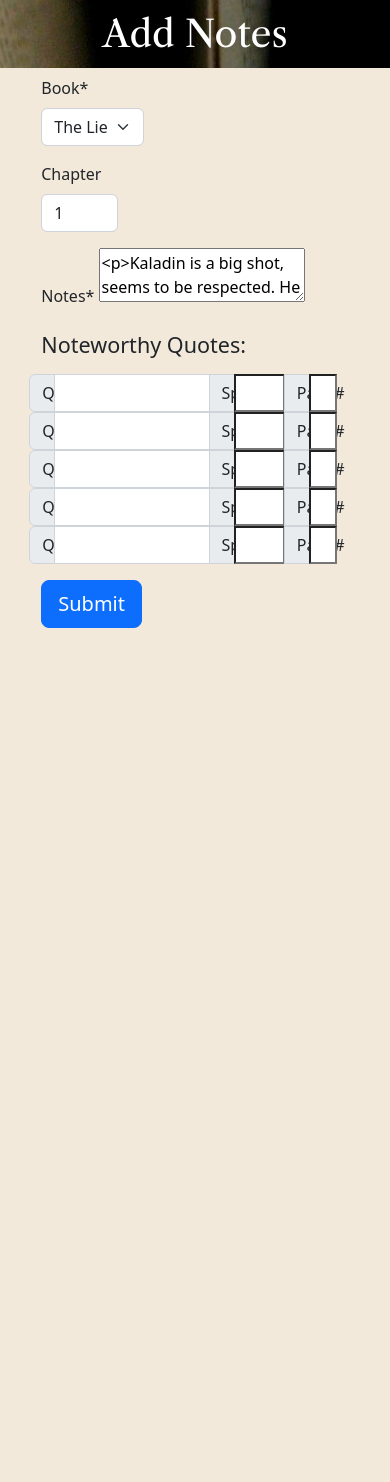
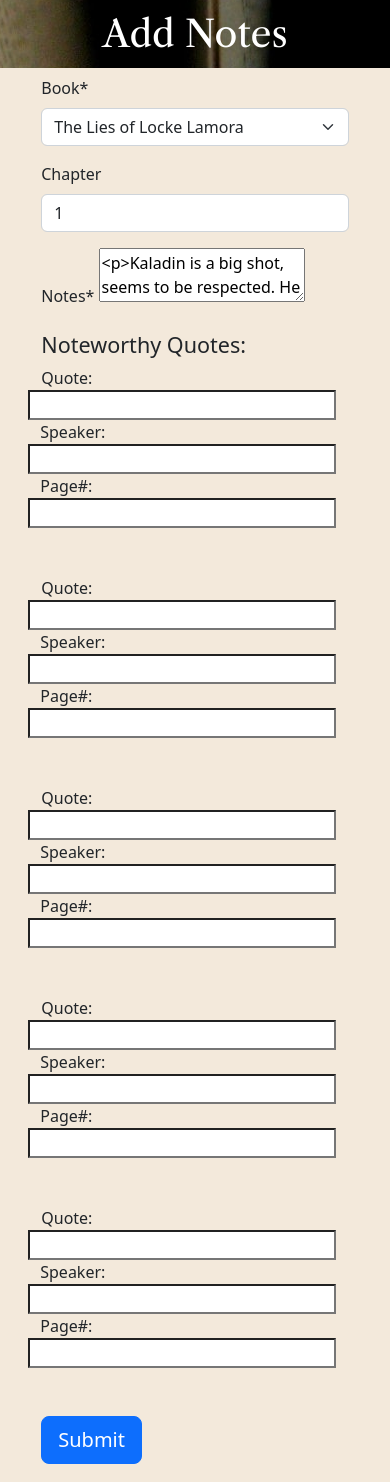
Before and after one commit to MikRFos/book_notes, a Flask app: page /edit/1 in a window 390 px wide. Shown: the part 62-1544 px from the top of the page. Before the commit the page ends 690 px from the top, so only its background shows below. Run offline with Flask 2, Linux system fonts and the light colour scheme; a user stored in the database is signed in; data comes from the database, SQL or seed files in the repository; both versions use the stored data as it was after the commit; some libraries are stand-ins or nearby versions.

Commit message:
Updated html files for better mobile support. Usernames are also no longer case sensitive.

```diff
--- a/forms.py
+++ b/forms.py
@@ -10,25 +10,25 @@ class Notes(FlaskForm):
     key_words = StringField("Keywords")
     notes = CKEditorField("Notes*", validators=[DataRequired()])
 
-    quote1 = StringField("Quote")
-    quote1_speaker = StringField("Speaker")
-    quote1_page = IntegerField("Page#", validators=[Optional()])
+    quote1 = StringField("Quote:")
+    quote1_speaker = StringField("Speaker:")
+    quote1_page = IntegerField("Page#:", validators=[Optional()])
 
-    quote2 = StringField("Quote")
-    quote2_speaker = StringField("Speaker")
-    quote2_page = IntegerField("Page#", validators=[Optional()])
+    quote2 = StringField("Quote:")
+    quote2_speaker = StringField("Speaker:")
+    quote2_page = IntegerField("Page#:", validators=[Optional()])
 
-    quote3 = StringField("Quote")
-    quote3_speaker = StringField("Speaker")
-    quote3_page = IntegerField("Page#", validators=[Optional()])
+    quote3 = StringField("Quote:")
+    quote3_speaker = StringField("Speaker:")
+    quote3_page = IntegerField("Page#:", validators=[Optional()])
 
-    quote4 = StringField("Quote")
-    quote4_speaker = StringField("Speaker")
-    quote4_page = IntegerField("Page#", validators=[Optional()])
+    quote4 = StringField("Quote:")
+    quote4_speaker = StringField("Speaker:")
+    quote4_page = IntegerField("Page#:", validators=[Optional()])
 
-    quote5 = StringField("Quote")
-    quote5_speaker = StringField("Speaker")
-    quote5_page = IntegerField("Page#", validators=[Optional()])
+    quote5 = StringField("Quote:")
+    quote5_speaker = StringField("Speaker:")
+    quote5_page = IntegerField("Page#:", validators=[Optional()])
 
     submit = SubmitField()
 
--- a/main.py
+++ b/main.py
@@ -1,5 +1,7 @@
 from flask import Flask, render_template, url_for, redirect, flash, request
 from flask_ckeditor import CKEditor
+from sqlalchemy import func
+
 from model import db, User, Book, Note, Quote, association_table
 from flask_login import LoginManager, login_user, login_required, logout_user, current_user
 from werkzeug.security import generate_password_hash, check_password_hash
@@ -15,6 +17,7 @@ db.init_app(app)
 
 login_manager = LoginManager()
 login_manager.init_app(app)
+login_manager.login_view = "login"
 
 with app.app_context():
     db.create_all()
@@ -36,7 +39,7 @@ def home():
 def register_user():
     form = forms.RegistryForm()
     if form.validate_on_submit():
-        if User.query.filter_by(username=form.username.data).first():
+        if User.query.filter(func.lower(User.username) == func.lower(form.username.data)).first():
             # User already Exists
             flash("Username Taken")
         else:
@@ -45,7 +48,6 @@ def register_user():
                 new_user = User(username=form.username.data, password=hashed_salted_pass)
                 db.session.add(new_user)
                 db.session.commit()
-
                 login_user(new_user)
 
                 return redirect(url_for("add_book"))
@@ -56,7 +58,7 @@ def register_user():
 def login():
     form = forms.LoginForm()
     if form.validate_on_submit():
-        user = User.query.filter_by(username=form.username.data).first()
+        user = User.query.filter(func.lower(User.username) == func.lower(form.username.data)).first()
         if user:
             if check_password_hash(user.password, form.password.data):
                 login_user(user)
@@ -193,6 +195,7 @@ def book_clicked(title, author):
 
 
 @app.route("/booklist")
+@login_required
 def book_list():
     book_data = []
     books = current_user.books
--- a/templates/add_notes.html
+++ b/templates/add_notes.html
@@ -5,13 +5,13 @@
     <form method="POST" action="{{ url_for('add_notes') }}">
         {{ form.csrf_token }}
         <div row>
-        <div class="col-4 mb-3">
+        <div class="col-lg-6 col-md-12  mb-3">
             {{ form.book.label(class_='form-label') }}
             {{ form.book(class_='form-control form-select', list='datalistOptions', placeholder='Select Book') }}
         </div>
             </div>
         <div row>
-            <div class="col-3 mb-3">
+            <div class="col-lg-3 col-sm-6  mb-3">
                 {{ form.chapter.label(class_='form-label') }} {{ form.chapter(class_='form-control input-sm') }}
 <!--                {{ form.key_words.label(class_='form-label') }} {{ form.key_words(class_='form-control input-sm', placeholder="Separate with comma") }}-->
             </div>
@@ -20,46 +20,46 @@
             {{ form.notes.label(class='form-label') }}
             {{ form.notes() }}
         </div>
-        <h4 class="mb-3">Noteworthy Quotes:</h4>
-        <div class="input-group row">
-            <span class="input-group-text col-1"  >{{form.quote1.label}}</span>
-            {{ form.quote1(class_='form-control col-5') }}
-            <span class="input-group-text col-1">{{form.quote1_speaker.label}}</span>
-            {{ form.quote1_speaker(class_='col-2') }}
-            <span class="input-group-text col-1">{{form.quote1_page.label}}</span>
-            {{ form.quote1_page(class_='col-1') }}
+        <h4 class="mb-md-3 mb-2">Noteworthy Quotes:</h4>
+        <div class="input-group row my-lg-0 my-md-2 mb-5">
+            <span class=" col-lg-1 col-md-2  col-sm-3"  >{{form.quote1.label}}</span>
+            {{ form.quote1(class_='col-lg-6 col-md-10') }}
+            <span class=" col-lg-1 col-md-2 col-sm-3">{{form.quote1_speaker.label}}</span>
+            {{ form.quote1_speaker(class_='col-lg-2 col-md-6') }}
+            <span class=" col-lg-1 col-md-2 col-sm-12">{{form.quote1_page.label}}</span>
+            {{ form.quote1_page(class_='col-lg-1 col-md-2 col-sm-4') }}
         </div>
-        <div class="input-group row">
-            <span class="input-group-text col-1"  >{{form.quote2.label}}</span>
-            {{ form.quote2(class_='form-control col-5') }}
-            <span class="input-group-text col-1">{{form.quote2_speaker.label}}</span>
-            {{ form.quote2_speaker(class_='col-2') }}
-            <span class="input-group-text col-1">{{form.quote2_page.label}}</span>
-            {{ form.quote2_page(class_='col-1') }}
+        <div class="input-group row my-lg-0 my-md-2 my-5">
+            <span class=" col-lg-1 col-md-2  col-sm-3"  >{{form.quote2.label}}</span>
+            {{ form.quote2(class_='col-lg-6 col-md-10') }}
+            <span class=" col-lg-1 col-md-2 col-sm-3">{{form.quote2_speaker.label}}</span>
+            {{ form.quote2_speaker(class_='col-lg-2 col-md-6') }}
+            <span class=" col-lg-1 col-md-2 col-sm-12">{{form.quote2_page.label}}</span>
+            {{ form.quote2_page(class_='col-lg-1 col-md-2 col-sm-4') }}
         </div>
-        <div class="input-group row">
-            <span class="input-group-text col-1"  >{{form.quote3.label}}</span>
-            {{ form.quote3(class_='form-control col-5') }}
-            <span class="input-group-text col-1">{{form.quote3_speaker.label}}</span>
-            {{ form.quote3_speaker(class_='col-2') }}
-            <span class="input-group-text col-1">{{form.quote3_page.label}}</span>
-            {{ form.quote3_page(class_='col-1') }}
+        <div class="input-group row my-lg-0 my-md-2 my-5">
+            <span class=" col-lg-1 col-md-2 col-sm-3"  >{{form.quote3.label}}</span>
+            {{ form.quote3(class_='col-lg-6 col-md-10') }}
+            <span class=" col-lg-1 col-md-2 col-sm-3">{{form.quote3_speaker.label}}</span>
+            {{ form.quote3_speaker(class_='col-lg-2 col-md-6') }}
+            <span class=" col-lg-1 col-md-2 col-sm-12">{{form.quote3_page.label}}</span>
+            {{ form.quote3_page(class_='col-lg-1 col-md-2 col-sm-4') }}
         </div>
-        <div class="input-group row">
-            <span class="input-group-text col-1"  >{{form.quote4.label}}</span>
-            {{ form.quote4(class_='form-control col-5') }}
-            <span class="input-group-text col-1">{{form.quote4_speaker.label}}</span>
-            {{ form.quote4_speaker(class_='col-2') }}
-            <span class="input-group-text col-1">{{form.quote4_page.label}}</span>
-            {{ form.quote4_page(class_='col-1') }}
+        <div class="input-group row my-lg-0 my-md-2 my-5">
+            <span class=" col-lg-1 col-md-2 col-sm-3"  >{{form.quote4.label}}</span>
+            {{ form.quote4(class_='col-lg-6 col-md-10') }}
+            <span class=" col-lg-1 col-md-2 col-sm-3">{{form.quote4_speaker.label}}</span>
+            {{ form.quote4_speaker(class_='col-lg-2 col-md-6') }}
+            <span class=" col-lg-1 col-md-2 col-sm-12">{{form.quote4_page.label}}</span>
+            {{ form.quote4_page(class_='col-lg-1 col-md-2 col-sm-4') }}
         </div>
-        <div class="input-group row mb-3">
-            <span class="input-group-text col-1"  >{{form.quote5.label}}</span>
-            {{ form.quote5(class_='form-control col-5') }}
-            <span class="input-group-text col-1">{{form.quote5_speaker.label}}</span>
-            {{ form.quote5_speaker(class_='col-2') }}
-            <span class="input-group-text col-1">{{form.quote5_page.label}}</span>
-            {{ form.quote5_page(class_='col-1') }}
+        <div class="input-group row my-lg-0 my-md-2 my-sm-5 my-5">
+            <span class=" col-lg-1 col-md-2 col-sm-3"  >{{form.quote5.label}}</span>
+            {{ form.quote5(class_='col-lg-6 col-md-10') }}
+            <span class=" col-lg-1 col-md-2 col-sm-3">{{form.quote5_speaker.label}}</span>
+            {{ form.quote5_speaker(class_='col-lg-2 col-md-6') }}
+            <span class=" col-lg-1 col-md-2 col-sm-12">{{form.quote5_page.label}}</span>
+            {{ form.quote5_page(class_='col-lg-1 col-md-2 col-sm-4') }}
         </div>
         <div>
             {{ form.submit(class_='btn btn-primary btn-lg') }}
--- a/templates/book_search.html
+++ b/templates/book_search.html
@@ -5,7 +5,7 @@
     <form method="POST" action="{{ url_for('add_book') }}" id="book-search-form">
         {{ form.csrf_token }}
         <div row>
-            <div class="col-4 mb-3 offset-lg-4">
+            <div class="my-3 col-lg-4 col-md-6 col-sm-12 offset-lg-4 offset-md-3">
                 {{form.title.label(class_='form-label')}}
                 {{ form.title(class_='form-control') }}
                 {% with messages = get_flashed_messages() %}
@@ -18,7 +18,7 @@
                 {% endif %}
                 {% endwith %}
             </div>
-            <div class="col-2 mb-3 offset-lg-5">
+            <div class="col-lg-2 col-md-4 col-sm-6 mb-3 offset-lg-5 offset-md-4 offset-sm-3">
                 {{form.author.label(class_='form-label')}}
                 {{ form.author(class_='form-control') }}
             </div>
--- a/templates/login.html
+++ b/templates/login.html
@@ -4,7 +4,7 @@
 <form method="post" action="{{ url_for('login') }}">
     {{ form.csrf_token }}
 
-    <div class="my-3 col-4 offset-4">
+    <div class="my-3 col-lg-4 col-md-6 col-sm-12 offset-lg-4 offset-md-3">
         {% with messages = get_flashed_messages() %}
         {% if messages %}
         <ul class=flashes>
@@ -17,11 +17,11 @@
         {{ form.username.label(class="form-label")}}
         {{ form.username(class="form-control")}}
     </div>
-    <div class="my-3 col-4 offset-4">
+    <div class="my-3 col-lg-4 col-md-6 col-sm-12 offset-lg-4 offset-md-3">
         {{ form.password.label(class="form-label")}}
         {{ form.password(class="form-control")}}
     </div>
-    <div class="my-3 col-4 offset-4">
+    <div class="my-3 col-lg-4 col-md-6 col-sm-12 offset-lg-4 offset-md-3">
         {{ form.login(class="btn btn-primary")}}
     </div>
 </form>
--- a/templates/note_search.html
+++ b/templates/note_search.html
@@ -3,7 +3,7 @@
 <h3 class="display-3 form-banner">Note Search</h3>
 <form method="post" action="{{ url_for('note_search') }}">
     {{ form.csrf_token }}
-    <div class="my-3 col-4">
+    <div class="my-3 col-lg-4 col-md-6 col-12">
         {% with messages = get_flashed_messages() %}
         {% if messages %}
         <ul class=flashes>
--- a/templates/quotes.html
+++ b/templates/quotes.html
@@ -3,7 +3,7 @@
 <h3 class="display-3 form-banner">Quotes</h3>
 <form method="post" action="{{ url_for('quote_display') }}">
     {{ form.csrf_token }}
-    <div class="my-3 col-4">
+    <div class="my-3 col-lg-4 col-md-6 col-12">
         {% with messages = get_flashed_messages() %}
         {% if messages %}
         <ul class=flashes>
```
Also changed, not shown: templates/register.html (+4 -4 lines), book_notes.db.
